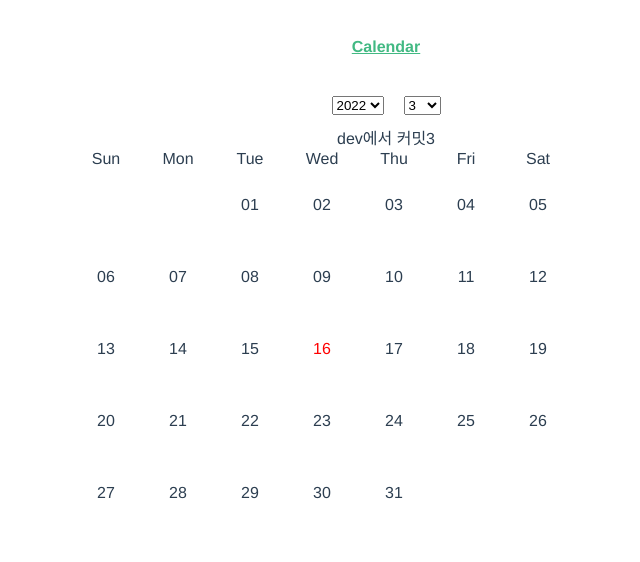
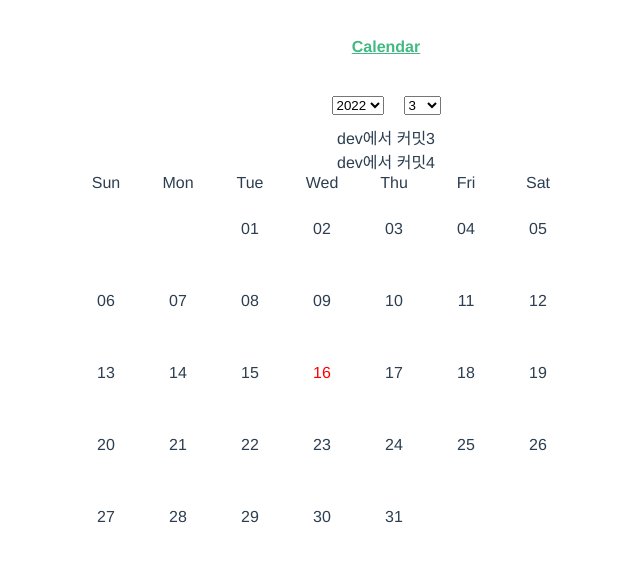
Before and after one commit to taewoong-maker/TodoList, a Vue app in the folder Front/: page /calendar in a window 1280 px wide. Shown: the top 562 px of the page, without its empty margins (254-894 px from the left). Built offline with nearby package versions, Linux system fonts and the light colour scheme.

Commit message:
dev에서 커밋 4

```diff
--- a/Front/src/views/CalendarContent.vue
+++ b/Front/src/views/CalendarContent.vue
@@ -8,6 +8,7 @@
                     :selectList="monthList" :selectedValue="selectedMonth" ref="MonthSelect" />
             </div>
             <div>dev에서 커밋3</div>
+            <div>dev에서 커밋4</div>
             <table id="CalendarTable">
                 <tbody>
                     <tr>
```
